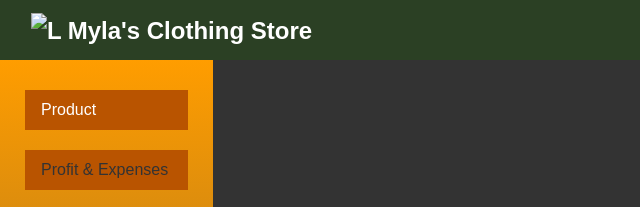
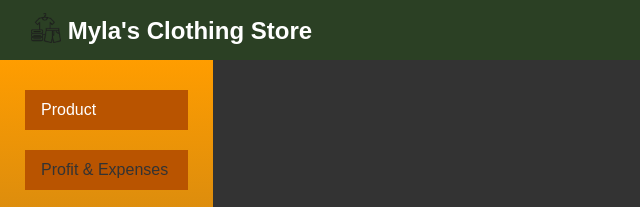
Before and after one commit to jobertivanlopez/Clothing-Store, a plain HTML site: page FrontEnd/product.html in a window 1280 px wide. Shown: the top 207 px of the page, 0-640 px from the left. Drawn offline with nearby package versions, Linux system fonts and the light colour scheme.

Commit message:
add-update

```diff
--- a/FrontEnd/product.html
+++ b/FrontEnd/product.html
@@ -15,7 +15,7 @@
     <nav class="navbar navbar-expand-lg">
         <div class="container-fluid d-flex justify-content-between align-items-center">
             <h3 class="navbar-brand">
-                <img src="/assets/2.png" alt="Logo" width="30" height="30" class="logo d-inline-block align-top">
+                <img src="/asset/2.png" alt="Logo" width="30" height="30" class="logo d-inline-block align-top">
                 Myla's Clothing Store
             </h3>
             <!-- Profile Icon -->
```
Also changed, not shown: FrontEnd/sale.html (+1 -1 lines).
